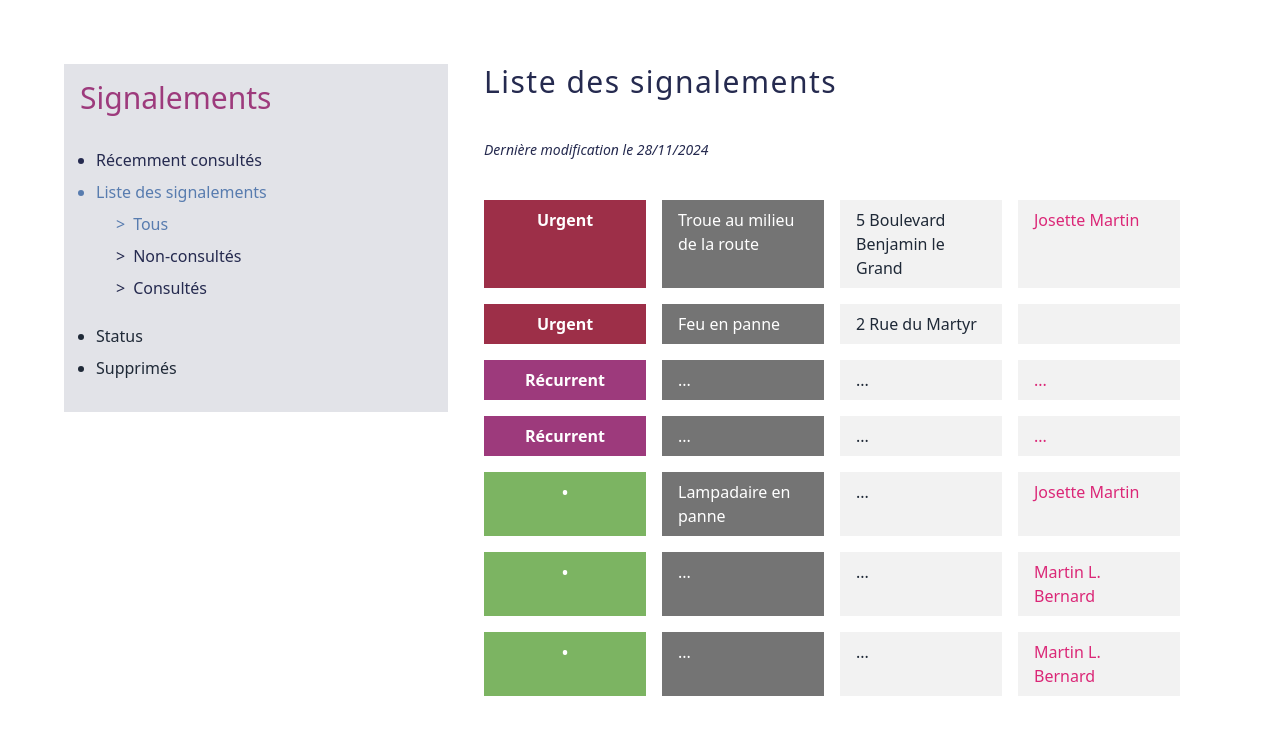
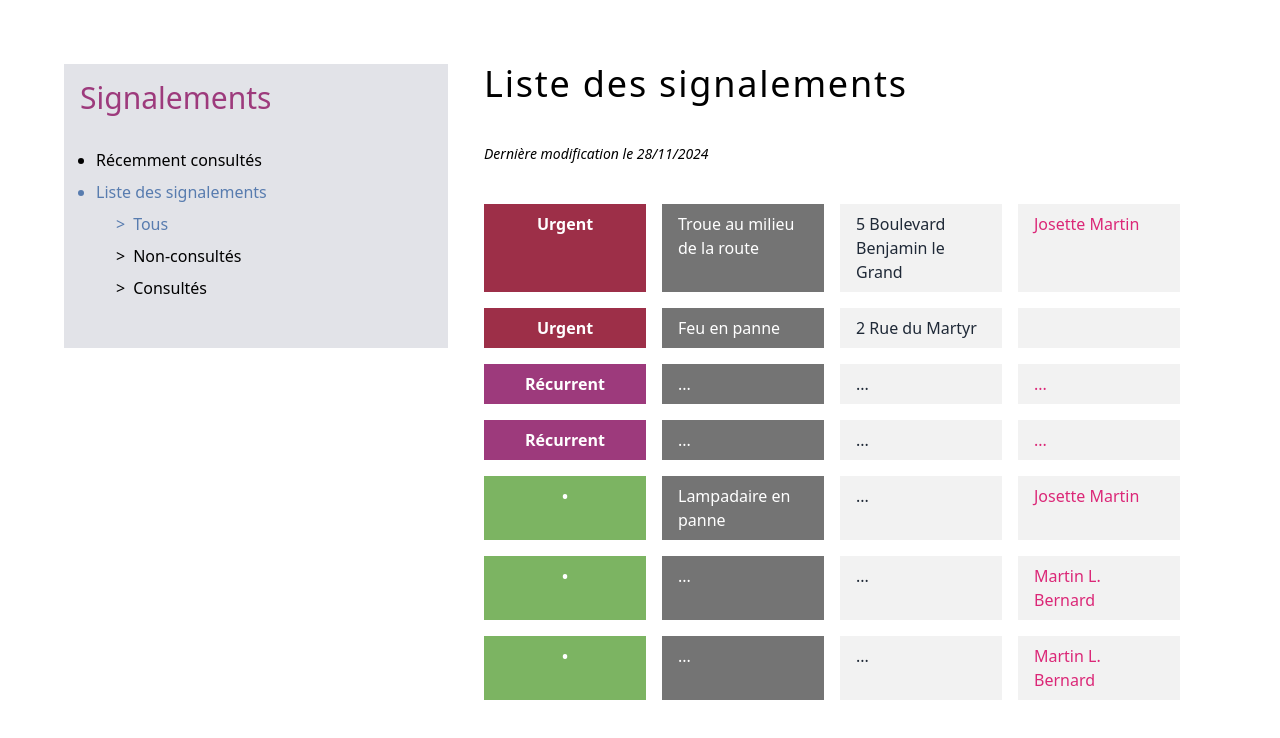
Before and after one commit to RyanNeTw/Antony, a Next.js app: page /dashboard_agent in a window 1280 px wide. Shown: the top 738 px of the page. Built offline with nearby package versions, Linux system fonts and the light colour scheme.

Commit message:
final commit

```diff
--- a/app/dashboard_agent/components/MenuGauche.jsx
+++ b/app/dashboard_agent/components/MenuGauche.jsx
@@ -1,7 +1,9 @@
+import Subtitle from "./typography/Subtitle"
+
 export default function MenuGauche() {
   return (
-    <div className="bg-[#E2E3E8] p-4 w-96 text-[#252A4F] h-fit">
-      <h2 className="text-[#9D3A7C] mb-4 text-3xl">Signalements</h2>
+    <div className="bg-[#E2E3E8] p-4 w-96 text-body h-fit">
+      <Subtitle>Signalements</Subtitle>
       <ul className="space-y-2 list-disc p-4">
         <li>Récemment consultés</li>
         <li className="text-[#587CAF]">Liste des signalements</li>
@@ -12,8 +14,6 @@ export default function MenuGauche() {
           <li className="before:content-['>'] before:mr-2">Non-consultés</li>
           <li className="before:content-['>'] before:mr-2 pb-4">Consultés</li>
         </ul>
-        <li className="text-gray-800">Status</li>
-        <li className="text-gray-800">Supprimés</li>
       </ul>
     </div>
   )
--- /dev/null
+++ b/app/dashboard_agent/components/typography/Subtitle.jsx
@@ -0,0 +1,7 @@
+import React from 'react';
+
+const Subtitle = ({ children }) => {
+  return <h2 className="subtitle">{children}</h2>;
+};
+
+export default Subtitle;
--- /dev/null
+++ b/app/dashboard_agent/components/typography/Title.jsx
@@ -0,0 +1,8 @@
+import React from 'react';
+
+
+const Title = ({ children }) => {
+  return <h1 className='title'>{children}</h1>;
+};
+
+export default Title;
--- a/app/dashboard_agent/page.tsx
+++ b/app/dashboard_agent/page.tsx
@@ -1,5 +1,6 @@
 import React from "react"
 import MenuGauche from "./components/MenuGauche"
+import Title from "./components/typography/Title"
 
 const signalements = [
   {
@@ -55,14 +56,12 @@ const signalements = [
 
 const SignalementsTable = () => {
   return (
-    <div className="p-8 m-8 flex justify-evenly text-[#252A4F] ">
+    <div className="p-8 m-8 flex justify-evenly text-body ">
       <div>
         <MenuGauche />
       </div>
       <div className="px-9 w-auto">
-        <h1 className="text-3xl mb-10 tracking-wider">
-          Liste des signalements
-        </h1>
+        <Title>Liste des signalements</Title>
         <p className="text-sm font-light mb-6 italic">
           Dernière modification le 28/11/2024
         </p>
--- a/app/globals.css
+++ b/app/globals.css
@@ -19,3 +19,17 @@ body {
   background: var(--background);
   font-family: Inter, Helvetica, sans-serif;
 } */
+
+
+/* global.css */
+.title {
+  @apply text-4xl mb-10 tracking-wider;
+}
+
+.subtitle {
+  @apply text-purple mb-4 text-3xl;
+}
+
+.body {
+  @apply text-base text-gray-600;
+}
--- a/tailwind.config.ts
+++ b/tailwind.config.ts
@@ -9,9 +9,20 @@ export default {
   theme: {
     extend: {
       colors: {
-        background: "var(--background)",
-        foreground: "var(--foreground)",
+          purple: '#9D3A7C',
+          blue: '#252A4F',
       },
+      typography: {
+        title: {
+          DEFAULT: 'text-4xl mb-10 tracking-wider',
+        },
+        subtitle: {
+          DEFAULT: 'text-purple mb-4 text-3xl',
+        },
+        body: {
+          DEFAULT: 'text-base text-gray-600',
+        },
+      }
     },
   },
   plugins: [],
```
